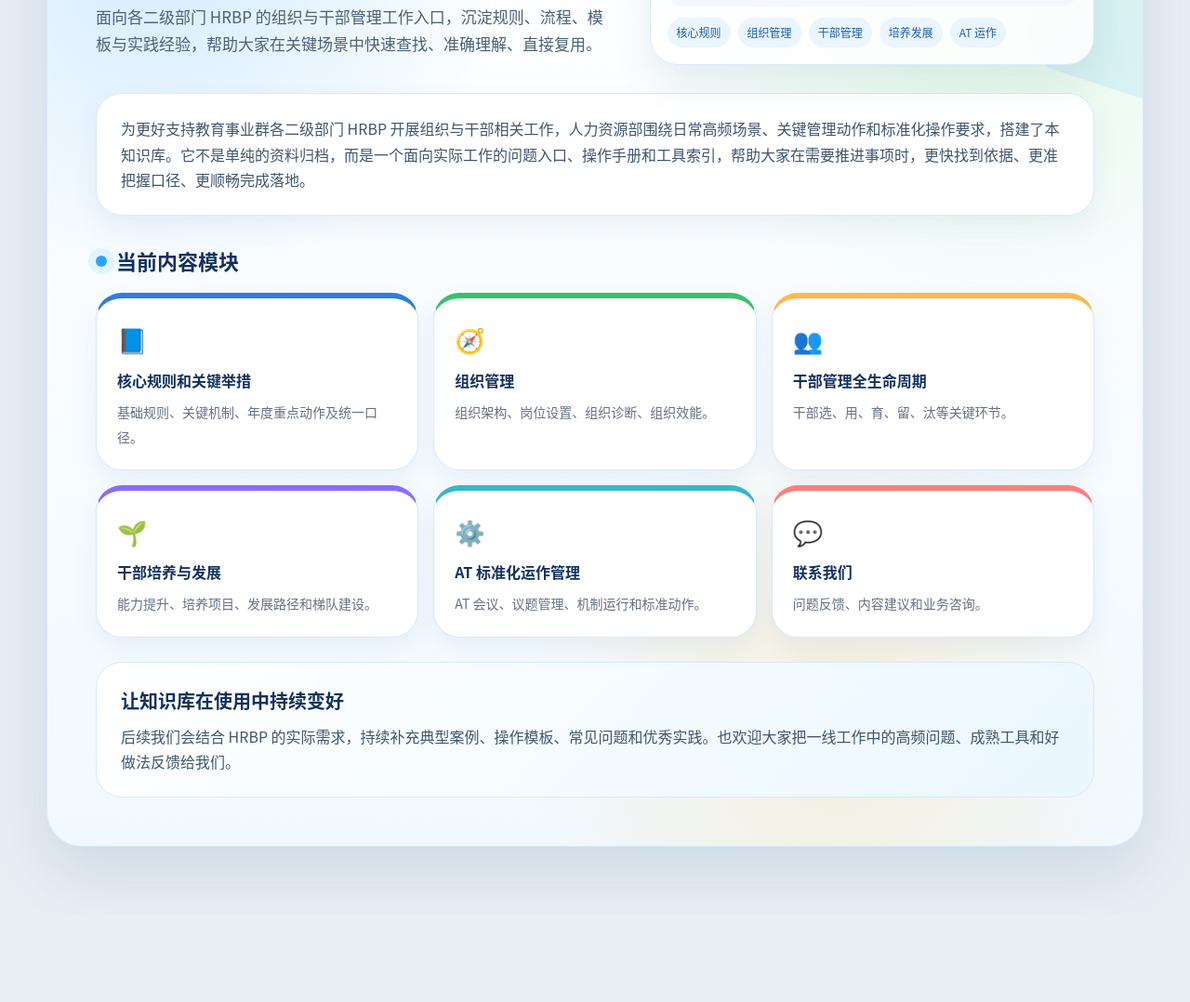
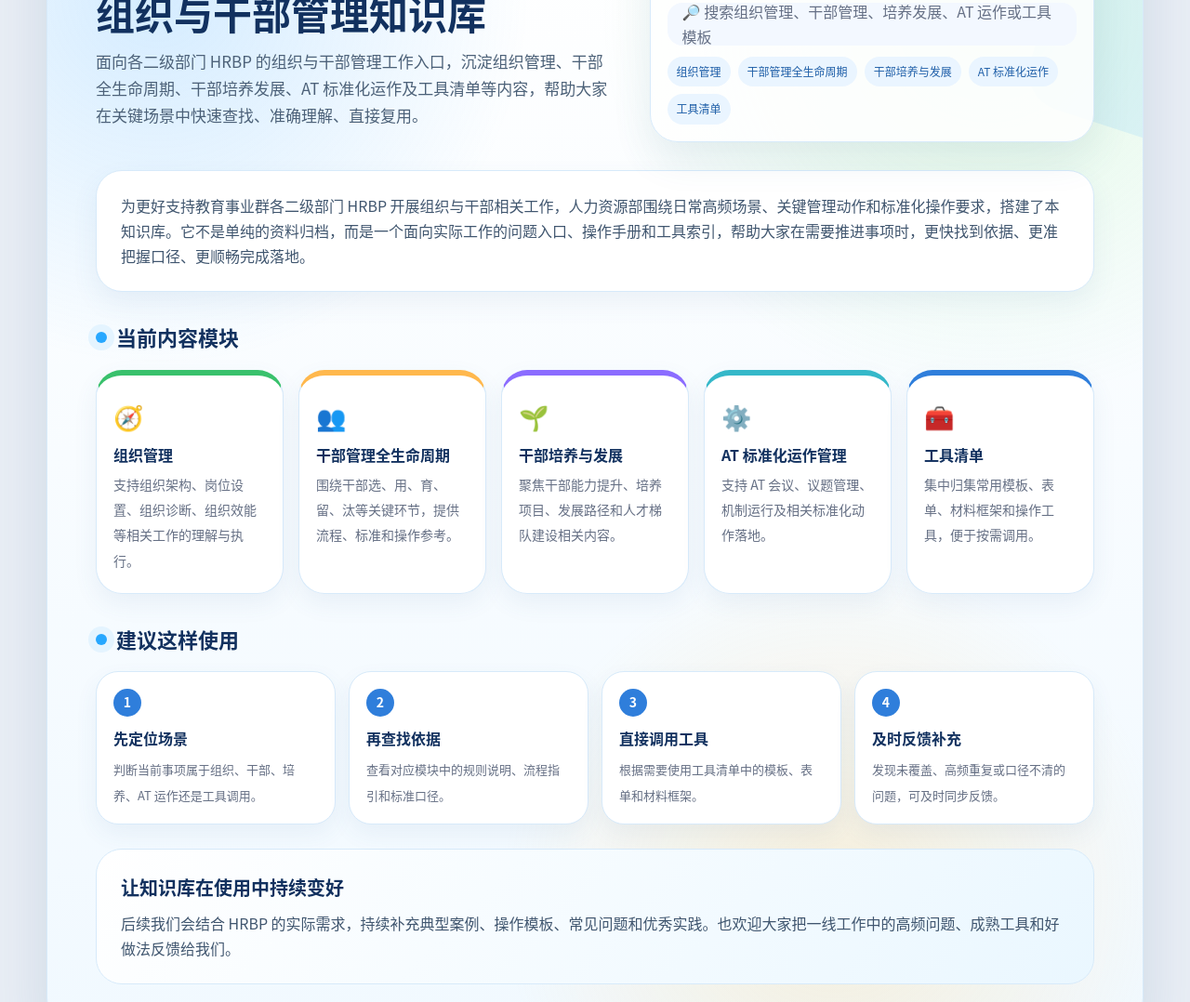
Before and after one commit to jinhuang1865/org-talent-knowledge-base, a plain HTML site: page index.html in a window 1280 px wide. Shown: the part 176-1254 px from the top of the page at 93% size. Before the commit the page ends 1159 px from the top, so only its background shows below. Drawn offline with Linux system fonts and the light colour scheme.

Commit message:
Update knowledge base homepage with latest version

```diff
--- a/index.html
+++ b/index.html
@@ -13,29 +13,15 @@
       color: #1f2937;
       line-height: 1.7;
     }
-    .style-note {
-      width: 1180px;
-      max-width: calc(100% - 40px);
-      margin: 42px auto 12px;
-      font-size: 15px;
-      color: #44566c;
-      letter-spacing: .5px;
-      font-weight: 700;
-    }
     .page {
       width: 1180px;
       max-width: calc(100% - 40px);
       min-height: 760px;
-      margin: 0 auto 72px;
+      margin: 42px auto 72px;
       overflow: hidden;
     }
     h1, h2, h3, p { margin-top: 0; }
 
-    /* =========================================================
-       风格一：活泼清新风
-       关键词：轻快、亲和、明亮、多色卡片、低压力
-       适合：希望 HRBP 愿意打开、愿意用，减少“制度库”的压迫感
-    ========================================================= */
     .playful {
       position: relative;
       border-radius: 38px;
@@ -153,26 +139,51 @@
     }
     .playful-grid {
       display: grid;
-      grid-template-columns: repeat(3, 1fr);
+      grid-template-columns: repeat(5, 1fr);
       gap: 16px;
     }
     .playful-card {
-      min-height: 150px;
-      padding: 22px;
+      min-height: 170px;
+      padding: 22px 18px;
       border-radius: 28px;
       background: #fff;
       border: 1px solid #d7eafa;
       box-shadow: 0 10px 26px rgba(62, 105, 150, .08);
     }
-    .playful-card:nth-child(1) { border-top: 6px solid #2f7edb; }
-    .playful-card:nth-child(2) { border-top: 6px solid #39c16c; }
-    .playful-card:nth-child(3) { border-top: 6px solid #ffb84d; }
-    .playful-card:nth-child(4) { border-top: 6px solid #8b6cff; }
-    .playful-card:nth-child(5) { border-top: 6px solid #35b8c9; }
-    .playful-card:nth-child(6) { border-top: 6px solid #ff7d7d; }
+    .playful-card:nth-child(1) { border-top: 6px solid #39c16c; }
+    .playful-card:nth-child(2) { border-top: 6px solid #ffb84d; }
+    .playful-card:nth-child(3) { border-top: 6px solid #8b6cff; }
+    .playful-card:nth-child(4) { border-top: 6px solid #35b8c9; }
+    .playful-card:nth-child(5) { border-top: 6px solid #2f7edb; }
     .playful-card b { display: block; font-size: 26px; margin-bottom: 8px; }
-    .playful-card strong { display: block; color: #12315f; margin-bottom: 6px; }
+    .playful-card strong { display: block; color: #12315f; margin-bottom: 6px; line-height: 1.45; }
     .playful-card span { color: #667085; font-size: 14px; }
+    .playful-usage {
+      display: grid;
+      grid-template-columns: repeat(4, 1fr);
+      gap: 14px;
+      margin-top: 16px;
+    }
+    .usage-step {
+      padding: 18px;
+      border-radius: 24px;
+      background: #fff;
+      border: 1px solid #d7eafa;
+      box-shadow: 0 10px 24px rgba(62, 105, 150, .07);
+    }
+    .usage-step b {
+      display: inline-grid;
+      place-items: center;
+      width: 30px;
+      height: 30px;
+      border-radius: 50%;
+      background: #2f7edb;
+      color: #fff;
+      margin-bottom: 10px;
+      font-size: 14px;
+    }
+    .usage-step strong { display: block; color: #12315f; margin-bottom: 5px; }
+    .usage-step span { color: #667085; font-size: 13px; }
     .playful-closing {
       margin-top: 26px;
       padding: 24px 26px;
@@ -183,31 +194,35 @@
     }
     .playful-closing strong { color: #12315f; display: block; font-size: 20px; margin-bottom: 8px; }
 
+    @media (max-width: 1080px) {
+      .playful-grid { grid-template-columns: repeat(3, 1fr); }
+    }
     @media (max-width: 980px) {
       .playful-hero { grid-template-columns: 1fr; }
-      .playful-grid { grid-template-columns: repeat(2, 1fr); }
+      .playful-usage { grid-template-columns: repeat(2, 1fr); }
     }
     @media (max-width: 640px) {
       .playful-inner { padding: 30px 24px; }
-      .playful-grid { grid-template-columns: 1fr; }
+      .playful-grid, .playful-usage { grid-template-columns: 1fr; }
       .playful h1 { font-size: 31px; }
     }
   </style>
 </head>
 <body>
+
   <main class="page playful">
     <section class="playful-inner">
       <div class="playful-hero">
         <div>
           <div class="playful-label">教育事业群人力资源部</div>
           <h1>组织与干部管理知识库</h1>
-          <p class="playful-lead">面向各二级部门 HRBP 的组织与干部管理工作入口，沉淀规则、流程、模板与实践经验，帮助大家在关键场景中快速查找、准确理解、直接复用。</p>
+          <p class="playful-lead">面向各二级部门 HRBP 的组织与干部管理工作入口，沉淀组织管理、干部全生命周期、干部培养发展、AT 标准化运作及工具清单等内容，帮助大家在关键场景中快速查找、准确理解、直接复用。</p>
         </div>
         <div class="playful-window">
           <div class="window-bar"><span></span><span></span><span></span></div>
           <strong>随手可查，拿来即用</strong>
-          <div class="playful-search">🔎 搜索规则、流程、模板、案例或常见问题</div>
-          <div class="playful-tags"><span>核心规则</span><span>组织管理</span><span>干部管理</span><span>培养发展</span><span>AT 运作</span></div>
+          <div class="playful-search">🔎 搜索组织管理、干部管理、培养发展、AT 运作或工具模板</div>
+          <div class="playful-tags"><span>组织管理</span><span>干部管理全生命周期</span><span>干部培养与发展</span><span>AT 标准化运作</span><span>工具清单</span></div>
         </div>
       </div>
 
@@ -215,12 +230,19 @@
 
       <h2 class="playful-title">当前内容模块</h2>
       <div class="playful-grid">
-        <div class="playful-card"><b>📘</b><strong>核心规则和关键举措</strong><span>基础规则、关键机制、年度重点动作及统一口径。</span></div>
-        <div class="playful-card"><b>🧭</b><strong>组织管理</strong><span>组织架构、岗位设置、组织诊断、组织效能。</span></div>
-        <div class="playful-card"><b>👥</b><strong>干部管理全生命周期</strong><span>干部选、用、育、留、汰等关键环节。</span></div>
-        <div class="playful-card"><b>🌱</b><strong>干部培养与发展</strong><span>能力提升、培养项目、发展路径和梯队建设。</span></div>
-        <div class="playful-card"><b>⚙️</b><strong>AT 标准化运作管理</strong><span>AT 会议、议题管理、机制运行和标准动作。</span></div>
-        <div class="playful-card"><b>💬</b><strong>联系我们</strong><span>问题反馈、内容建议和业务咨询。</span></div>
+        <div class="playful-card"><b>🧭</b><strong>组织管理</strong><span>支持组织架构、岗位设置、组织诊断、组织效能等相关工作的理解与执行。</span></div>
+        <div class="playful-card"><b>👥</b><strong>干部管理全生命周期</strong><span>围绕干部选、用、育、留、汰等关键环节，提供流程、标准和操作参考。</span></div>
+        <div class="playful-card"><b>🌱</b><strong>干部培养与发展</strong><span>聚焦干部能力提升、培养项目、发展路径和人才梯队建设相关内容。</span></div>
+        <div class="playful-card"><b>⚙️</b><strong>AT 标准化运作管理</strong><span>支持 AT 会议、议题管理、机制运行及相关标准化动作落地。</span></div>
+        <div class="playful-card"><b>🧰</b><strong>工具清单</strong><span>集中归集常用模板、表单、材料框架和操作工具，便于按需调用。</span></div>
+      </div>
+
+      <h2 class="playful-title">建议这样使用</h2>
+      <div class="playful-usage">
+        <div class="usage-step"><b>1</b><strong>先定位场景</strong><span>判断当前事项属于组织、干部、培养、AT 运作还是工具调用。</span></div>
+        <div class="usage-step"><b>2</b><strong>再查找依据</strong><span>查看对应模块中的规则说明、流程指引和标准口径。</span></div>
+        <div class="usage-step"><b>3</b><strong>直接调用工具</strong><span>根据需要使用工具清单中的模板、表单和材料框架。</span></div>
+        <div class="usage-step"><b>4</b><strong>及时反馈补充</strong><span>发现未覆盖、高频重复或口径不清的问题，可及时同步反馈。</span></div>
       </div>
 
       <div class="playful-closing"><strong>让知识库在使用中持续变好</strong>后续我们会结合 HRBP 的实际需求，持续补充典型案例、操作模板、常见问题和优秀实践。也欢迎大家把一线工作中的高频问题、成熟工具和好做法反馈给我们。</div>
```
